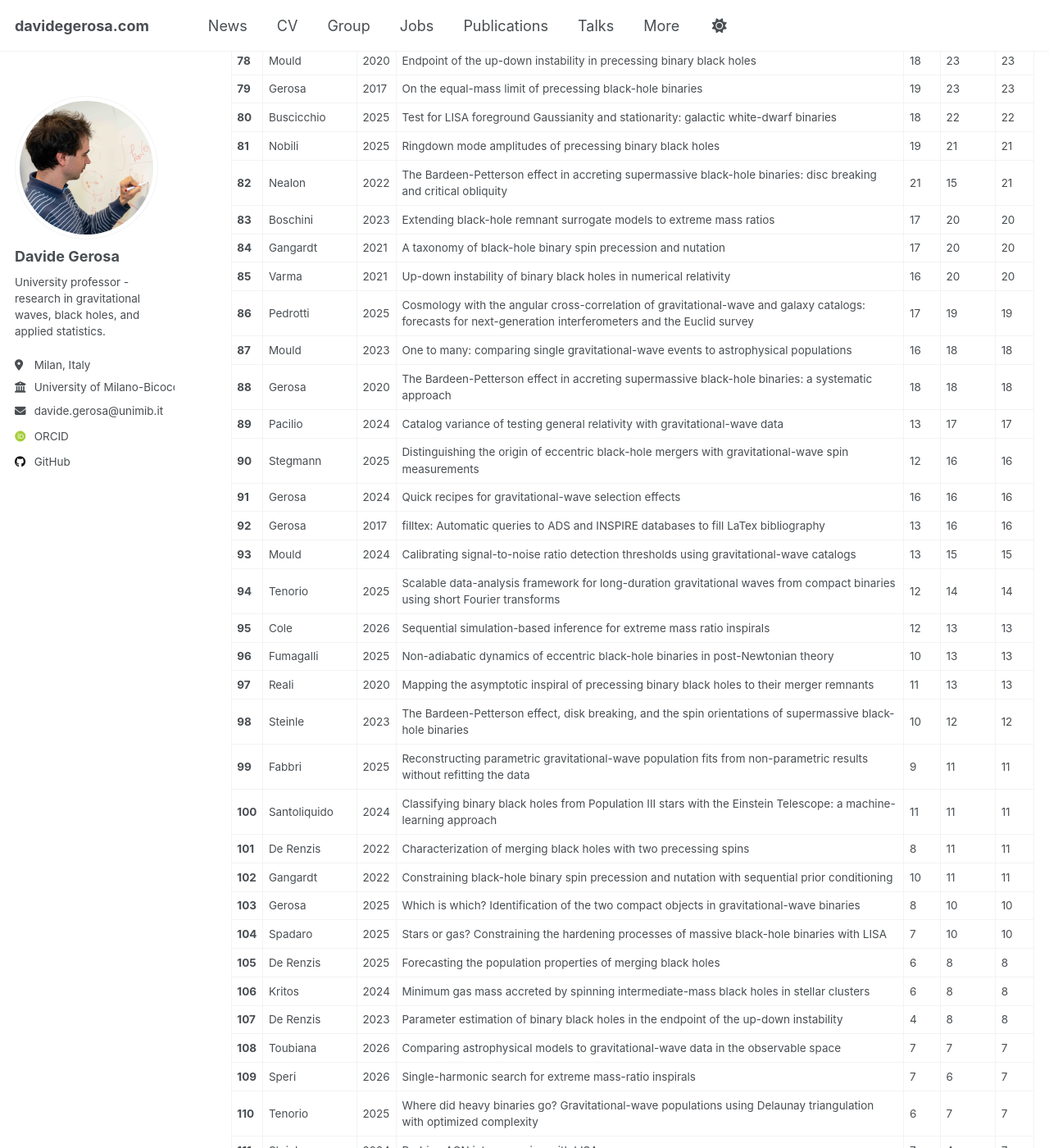
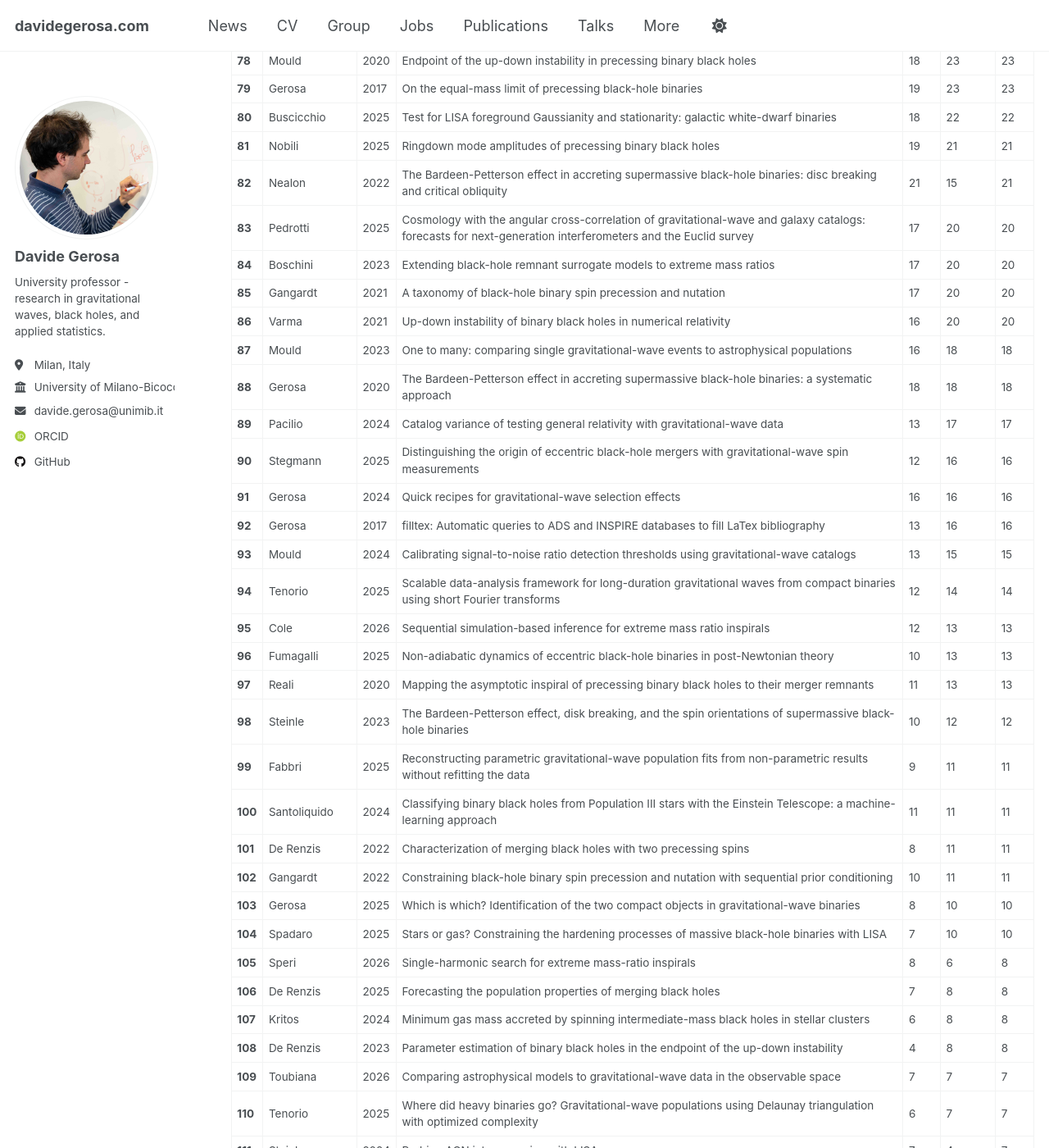
Before and after one commit to dgerosa/website, a Jekyll site: the page built from _pages/citations.md, in a window 1280 px wide and 1400 px high, scrolled down 3635 px. Shown: the whole window at 82% size. Built offline with Jekyll 4.4.1, drawn with Linux system fonts in a browser that asks for light colours; some web fonts are replaced; some of the changed text lies outside the part shown.

Commit message:
Website update from workflow

```diff
--- a/_pages/_citations.md
+++ b/_pages/_citations.md
@@ -85,16 +85,16 @@
 | **74** | Sperhake | 2020 | Amplification of superkicks in black-hole binaries through orbital eccentricity | 25 | 26 | 26 |
 | **75** | Zhao | 2017 | Nutational resonances, transitional precession, and precession-averaged evolution in binary black-hole systems | 21 | 25 | 25 |
 | **76** | Gerosa | 2019 | Wide nutation: binary black-hole spins repeatedly oscillating from full alignment to full anti-alignment | 21 | 24 | 24 |
-| **77** | Mancarella | 2023 | Inferring, not just detecting: metrics for high-redshift sources observed with third-generation gravitational-wave detectors | 16 | 23 | 23 |
+| **77** | Mancarella | 2023 | Inferring, not just detecting: metrics for high-redshift sources observed with third-generation gravitational-wave detectors | 17 | 23 | 23 |
 | **78** | Mould | 2020 | Endpoint of the up-down instability in precessing binary black holes | 18 | 23 | 23 |
 | **79** | Gerosa | 2017 | On the equal-mass limit of precessing black-hole binaries | 19 | 23 | 23 |
 | **80** | Buscicchio | 2025 | Test for LISA foreground Gaussianity and stationarity: galactic white-dwarf binaries | 18 | 22 | 22 |
 | **81** | Nobili | 2025 | Ringdown mode amplitudes of precessing binary black holes | 19 | 21 | 21 |
 | **82** | Nealon | 2022 | The Bardeen-Petterson effect in accreting supermassive black-hole binaries: disc breaking and critical obliquity | 21 | 15 | 21 |
-| **83** | Boschini | 2023 | Extending black-hole remnant surrogate models to extreme mass ratios | 17 | 20 | 20 |
-| **84** | Gangardt | 2021 | A taxonomy of black-hole binary spin precession and nutation | 17 | 20 | 20 |
-| **85** | Varma | 2021 | Up-down instability of binary black holes in numerical relativity | 16 | 20 | 20 |
-| **86** | Pedrotti | 2025 | Cosmology with the angular cross-correlation of gravitational-wave and galaxy catalogs: forecasts for next-generation interferometers and the Euclid survey | 17 | 19 | 19 |
+| **83** | Pedrotti | 2025 | Cosmology with the angular cross-correlation of gravitational-wave and galaxy catalogs: forecasts for next-generation interferometers and the Euclid survey | 17 | 20 | 20 |
+| **84** | Boschini | 2023 | Extending black-hole remnant surrogate models to extreme mass ratios | 17 | 20 | 20 |
+| **85** | Gangardt | 2021 | A taxonomy of black-hole binary spin precession and nutation | 17 | 20 | 20 |
+| **86** | Varma | 2021 | Up-down instability of binary black holes in numerical relativity | 16 | 20 | 20 |
 | **87** | Mould | 2023 | One to many: comparing single gravitational-wave events to astrophysical populations | 16 | 18 | 18 |
 | **88** | Gerosa | 2020 | The Bardeen-Petterson effect in accreting supermassive black-hole binaries: a systematic approach | 18 | 18 | 18 |
 | **89** | Pacilio | 2024 | Catalog variance of testing general relativity with gravitational-wave data | 13 | 17 | 17 |
@@ -113,11 +113,11 @@
 | **102** | Gangardt | 2022 | Constraining black-hole binary spin precession and nutation with sequential prior conditioning | 10 | 11 | 11 |
 | **103** | Gerosa | 2025 | Which is which? Identification of the two compact objects in gravitational-wave binaries | 8 | 10 | 10 |
 | **104** | Spadaro | 2025 | Stars or gas? Constraining the hardening processes of massive black-hole binaries with LISA | 7 | 10 | 10 |
-| **105** | De Renzis | 2025 | Forecasting the population properties of merging black holes | 6 | 8 | 8 |
-| **106** | Kritos | 2024 | Minimum gas mass accreted by spinning intermediate-mass black holes in stellar clusters | 6 | 8 | 8 |
-| **107** | De Renzis | 2023 | Parameter estimation of binary black holes in the endpoint of the up-down instability | 4 | 8 | 8 |
-| **108** | Toubiana | 2026 | Comparing astrophysical models to gravitational-wave data in the observable space | 7 | 7 | 7 |
-| **109** | Speri | 2026 | Single-harmonic search for extreme mass-ratio inspirals | 7 | 6 | 7 |
+| **105** | Speri | 2026 | Single-harmonic search for extreme mass-ratio inspirals | 8 | 6 | 8 |
+| **106** | De Renzis | 2025 | Forecasting the population properties of merging black holes | 7 | 8 | 8 |
+| **107** | Kritos | 2024 | Minimum gas mass accreted by spinning intermediate-mass black holes in stellar clusters | 6 | 8 | 8 |
+| **108** | De Renzis | 2023 | Parameter estimation of binary black holes in the endpoint of the up-down instability | 4 | 8 | 8 |
+| **109** | Toubiana | 2026 | Comparing astrophysical models to gravitational-wave data in the observable space | 7 | 7 | 7 |
 | **110** | Tenorio | 2025 | Where did heavy binaries go? Gravitational-wave populations using Delaunay triangulation with optimized complexity | 6 | 7 | 7 |
 | **111** | Steinle | 2024 | Probing AGN jet precession with LISA | 7 | 4 | 7 |
 | **112** | Tenorio | 2026 | On the exceptionality of exceptional gravitational-wave events | 3 | 6 | 6 |
@@ -208,4 +208,4 @@
 
 
 <br><br>
-*Last updated: 2026-06-16 07:06:21 UTC*
+*Last updated: 2026-06-17 06:31:21 UTC*
```
Also changed, not shown: other parts of _pages/_citations.md (+15 -15 lines), _pages/_group.md (+1 -1 lines), _pages/_publications.md (+1 -1 lines), _pages/_talks.md (+1 -1 lines).
